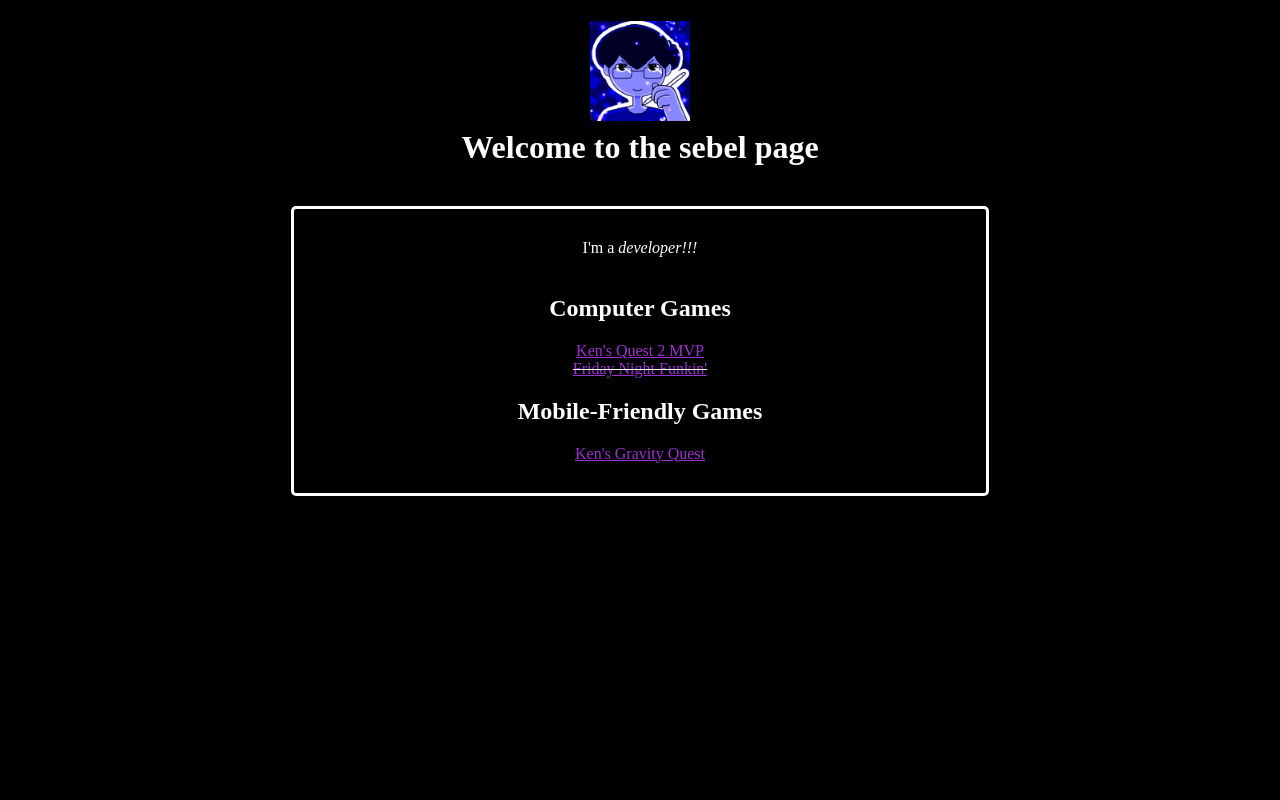
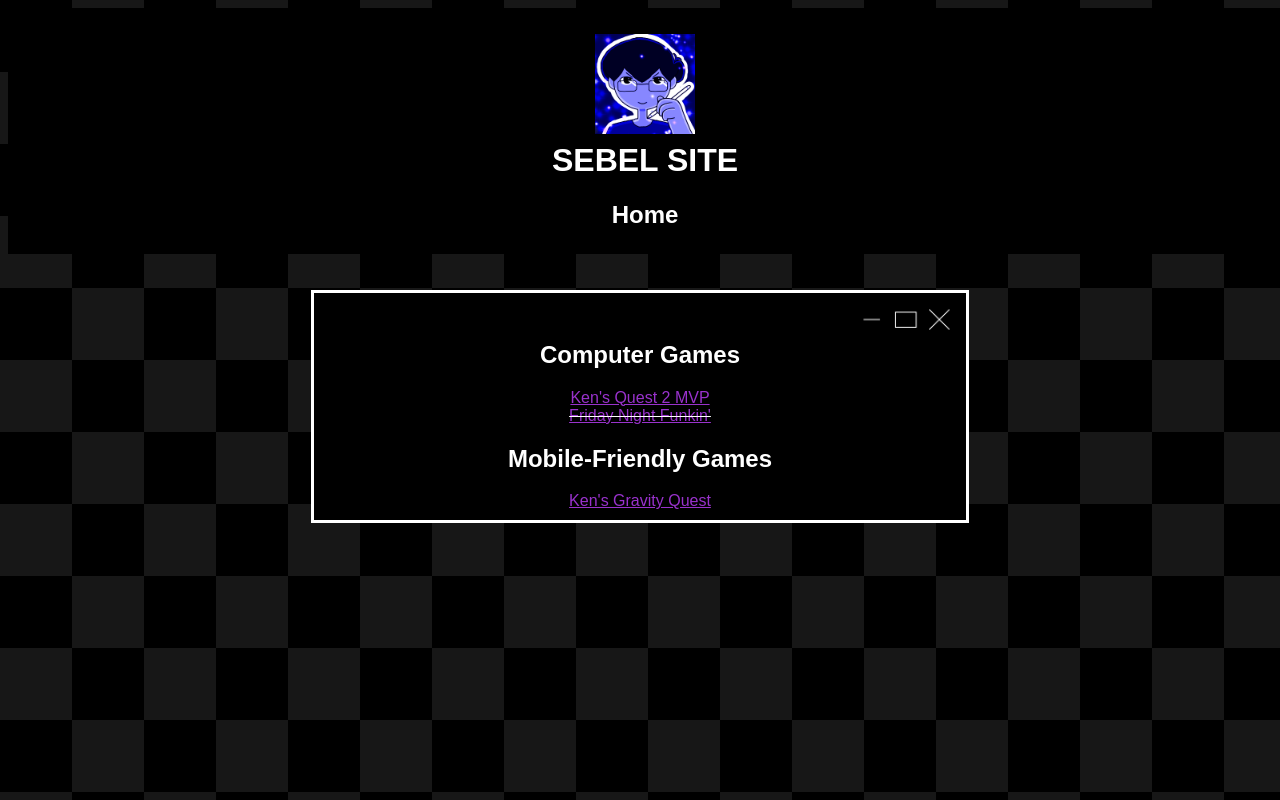
Before and after one commit to sebelDev/sebelpage, a plain HTML site: page index.html in a window 1280 px wide. Drawn offline with Linux system fonts and the light colour scheme.

Commit message:
Added stuff

```diff
--- a/index.html
+++ b/index.html
@@ -5,25 +5,27 @@
 
     <link rel="stylesheet" href="style.css">
 
-    <head></head>
+    <div class="header">
 
         <h1>
             <!-- Image of my profile picture -->
-            <img src="SEBEL.png" width="100"><br>
+            <img src="assets/images/SEBEL.png" width="100"><br>
 
-            Welcome to the sebel page
+            SEBEL SITE
         </h1>
 
-    </head>
+        <h2>
+            Home
+        </h2>
 
+    </div>
     <br>
-
+    <br>
     <body>
 
         <div class="center">
 
-            I'm a <i>developer!!!</i><br><br>
-
+            <img src="assets/images/window_buttons.png" class="buttondecor"><br>
             <h2><b>Computer Games</b></h2>
 
             <!-- Ken's Quest 2 MVP -->
--- a/style.css
+++ b/style.css
@@ -1,12 +1,10 @@
-@font-face {
-    font-family: 'pixelmix';
-    src: url('pixelmix.ttf') format('ttf');
-}
-
 body {
     background-color: black;
     color: white;
-    font-family: 'pixelmix';
+
+    font-family: Arial, Helvetica, sans-serif;
+
+    background-image: url('assets/images/background.png');
 }
 
 h1 {
@@ -28,9 +26,25 @@ a {
     width: 50%;
 
     border: 3px solid white;
-    border-radius: 5px;
 
-    padding: 30px;
+    background-color: black;
+
+    padding: 10px;
 
     text-align: center;
 }
+
+/* Header */
+.header {
+    width: 100%;
+    text-align: center;
+    background-color: black;
+    padding: 5px;
+}
+
+/* button decor to make divs look like windows */
+.buttondecor {
+    float: right;
+    vertical-align: top;
+    width: 100px;
+}
```
Also changed, not shown: assets/fonts/pixelmix.ttf (renamed from pixelmix.ttf), assets/images/SEBEL.png (renamed from SEBEL.png), assets/images/background.png (added), assets/images/window_buttons.png (added), 1 other file.
